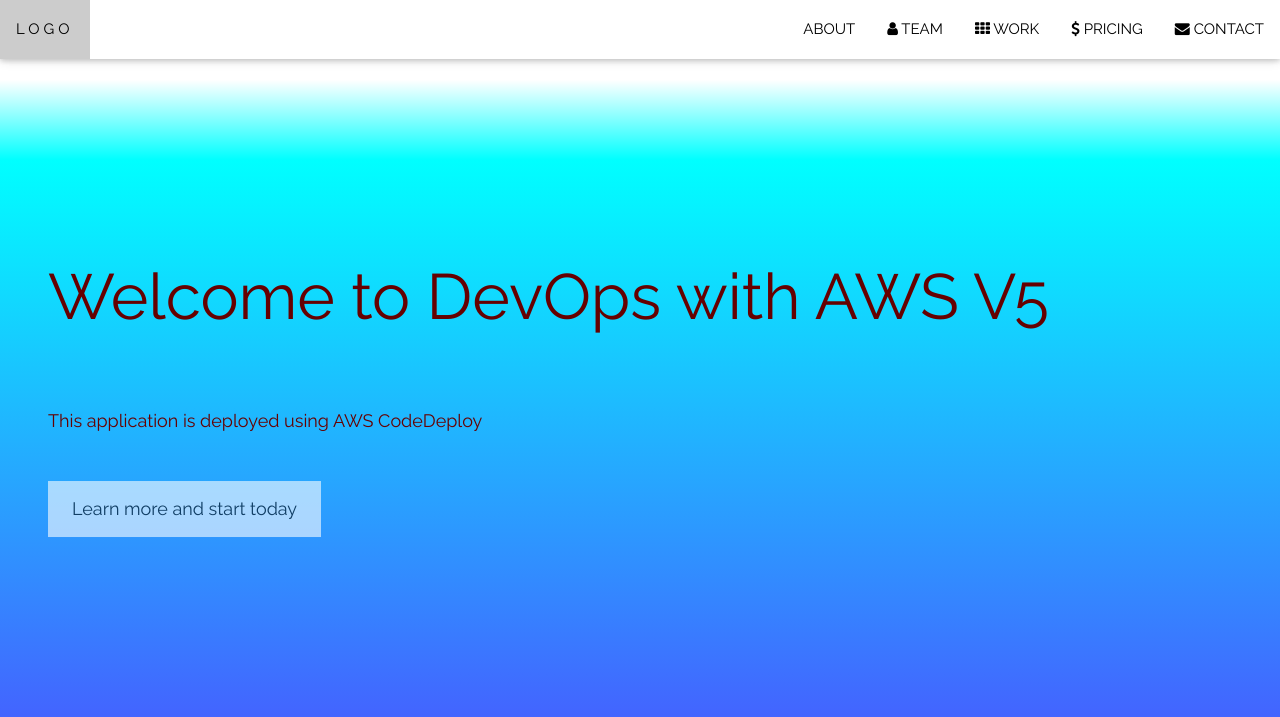
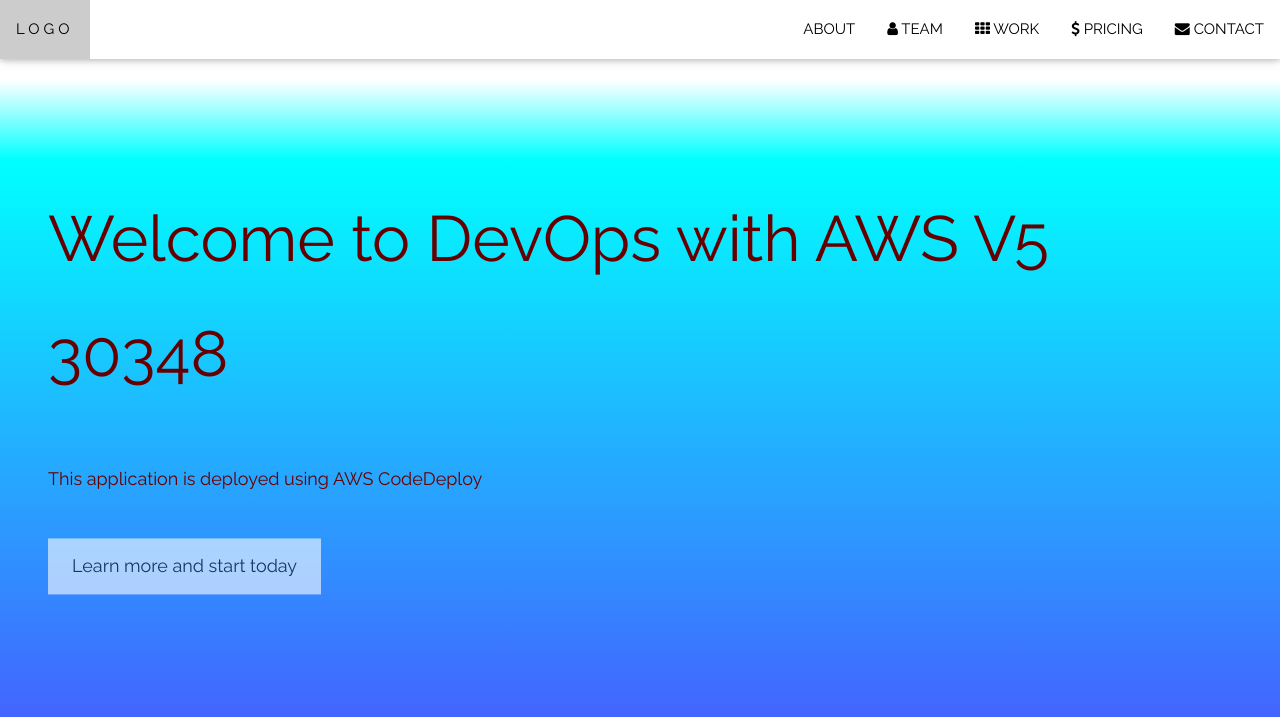
Before and after one commit to ShaikNusratRaheel/cicd, a plain HTML site: page index.html in a window 1280 px wide. Shown: the top 717 px of the page. Drawn offline with nearby package versions, Linux system fonts and the light colour scheme.

Commit message:
Update index.html

```diff
--- a/index.html
+++ b/index.html
@@ -65,7 +65,7 @@ body, html {
 <!-- Header with full-height image -->
 <header class="bgimg-1 w3-display-container" id="home">
   <div class="w3-display-left" style="padding:48px">
-    <span class="w3-jumbo w3-hide-small">Welcome to DevOps with AWS V5</span><br>
+    <span class="w3-jumbo w3-hide-small">Welcome to DevOps with AWS V5 30348</span><br>
     <span class="w3-xxlarge w3-hide-large w3-hide-medium">Start something that matters</span><br>
     <span class="w3-large">This application is deployed using AWS CodeDeploy</span>
     <p><a href="#about" class="w3-button w3-white w3-padding-large w3-large w3-margin-top w3-opacity w3-hover-opacity-off">Learn more and start today</a></p>
```
